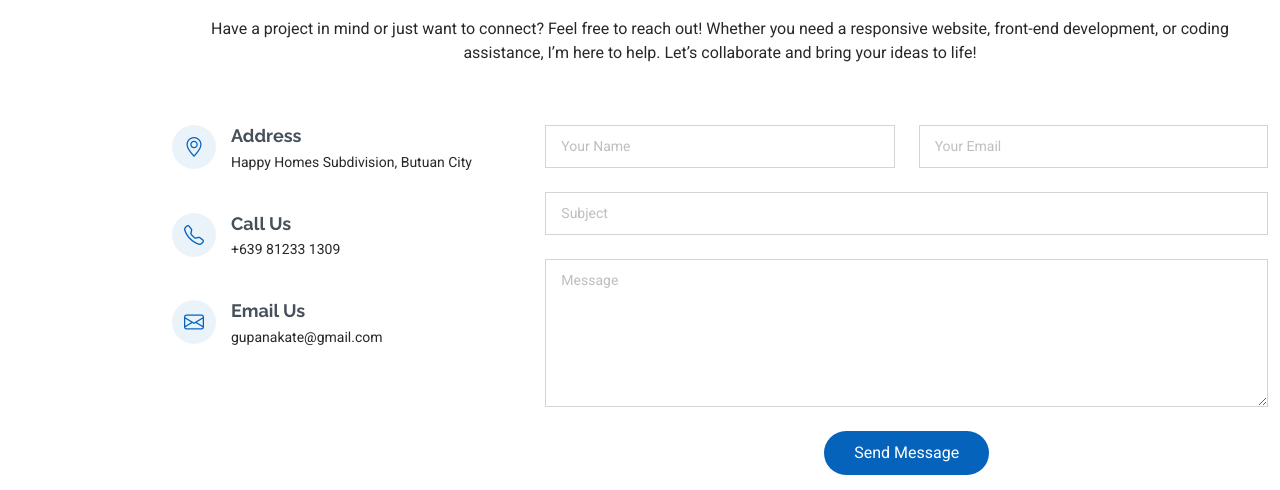
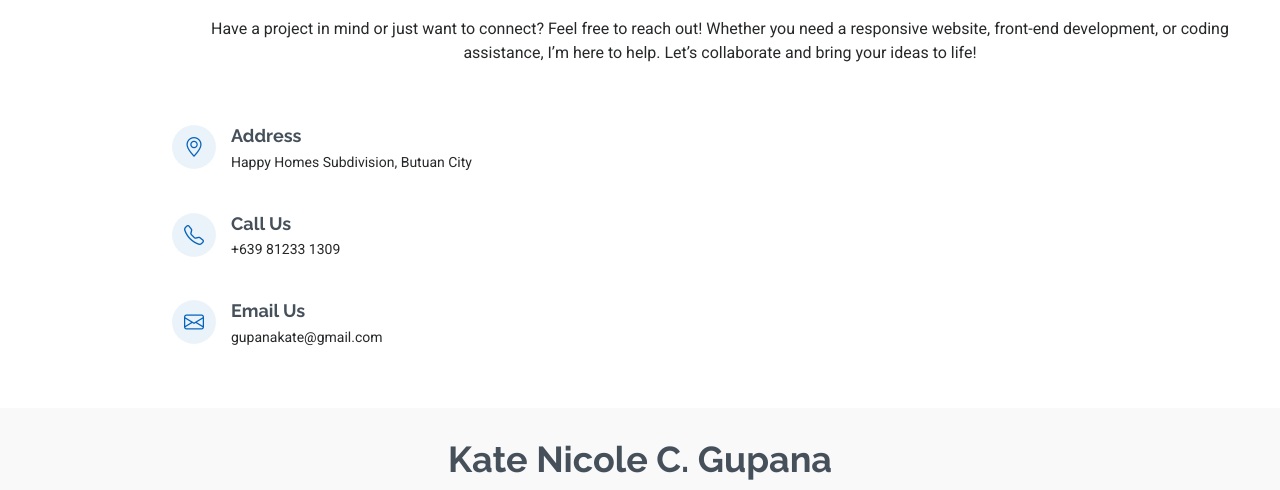
Before and after one commit to kngupana/kngupana.github.io, a plain HTML site: page index.html in a window 1280 px wide. Shown: the part 4443-4933 px from the top of the page. Drawn offline with Linux system fonts and the light colour scheme.

Commit message:
Modify index changes

```diff
--- a/index.html
+++ b/index.html
@@ -354,38 +354,6 @@
 
           </div>
 
-          <div class="col-lg-8">
-            <form action="forms/contact.php" method="post" class="php-email-form" data-aos="fade-up" data-aos-delay="200">
-              <div class="row gy-4">
-
-                <div class="col-md-6">
-                  <input type="text" name="name" class="form-control" placeholder="Your Name" required="">
-                </div>
-
-                <div class="col-md-6 ">
-                  <input type="email" class="form-control" name="email" placeholder="Your Email" required="">
-                </div>
-
-                <div class="col-md-12">
-                  <input type="text" class="form-control" name="subject" placeholder="Subject" required="">
-                </div>
-
-                <div class="col-md-12">
-                  <textarea class="form-control" name="message" rows="6" placeholder="Message" required=""></textarea>
-                </div>
-
-                <div class="col-md-12 text-center">
-                  <div class="loading">Loading</div>
-                  <div class="error-message"></div>
-                  <div class="sent-message">Your message has been sent. Thank you!</div>
-
-                  <button type="submit">Send Message</button>
-                </div>
-
-              </div>
-            </form>
-          </div><!-- End Contact Form -->
-
         </div>
 
       </div>
@@ -413,7 +381,6 @@
           <!-- You can delete the links only if you've purchased the pro version. -->
           <!-- Licensing information: https://bootstrapmade.com/license/ -->
           <!-- Purchase the pro version with working PHP/AJAX contact form: [buy-url] -->
-          Designed by <a href="https://bootstrapmade.com/">BootstrapMade</a>
         </div>
       </div>
     </div>
```
